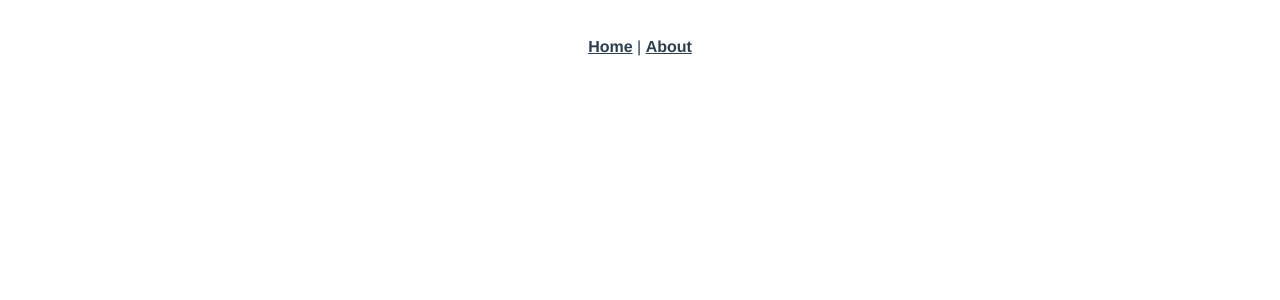
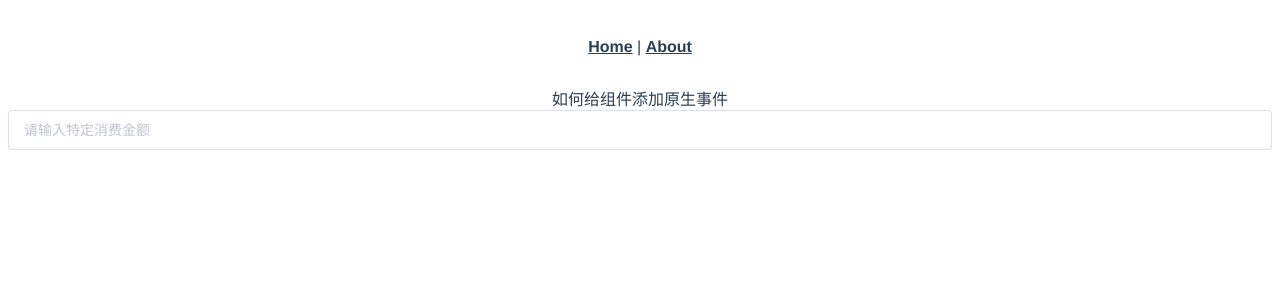
Before and after one commit to AnnGreen1/Vue2-JavaScript-demo, a Vue app: page /dev/NativeEvent in a window 1280 px wide. Shown: the top 300 px of the page. Built offline with nearby package versions, Linux system fonts and the light colour scheme.

Commit message:
如何给组件添加原生事件

```diff
--- a/src/router/routes/Dev/index.js
+++ b/src/router/routes/Dev/index.js
@@ -19,5 +19,10 @@ const devRoute = [
     name: "dev-flatarray",
     component: () => import("@/views/Dev/FlatArray.vue"),
   },
+  {
+    path: "/dev/NativeEvent",
+    name: "dev-NativeEvent",
+    component: () => import("@/views/Dev/NativeEvent.vue"),
+  },
 ];
 export default devRoute;
--- /dev/null
+++ b/src/views/Dev/NativeEvent.vue
@@ -0,0 +1,22 @@
+<template>
+  <div>
+    如何给组件添加原生事件
+    <el-input placeholder="请输入特定消费金额 " @mouseover.native="test()"></el-input>
+  </div>
+</template>
+
+<script>
+export default {
+  data() {
+    return {};
+  },
+  methods: {
+    test(){
+        console.log('test event...');
+    }
+  },
+  created() {
+
+  },
+};
+</script>
```
